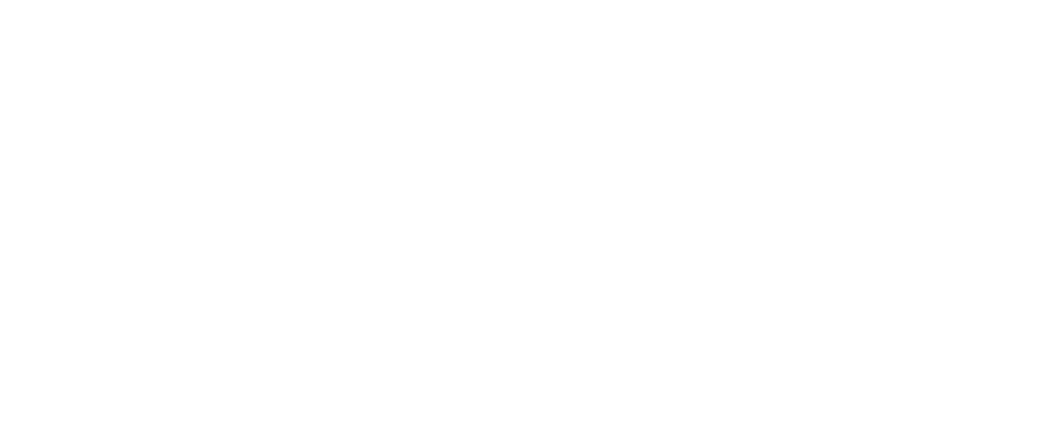
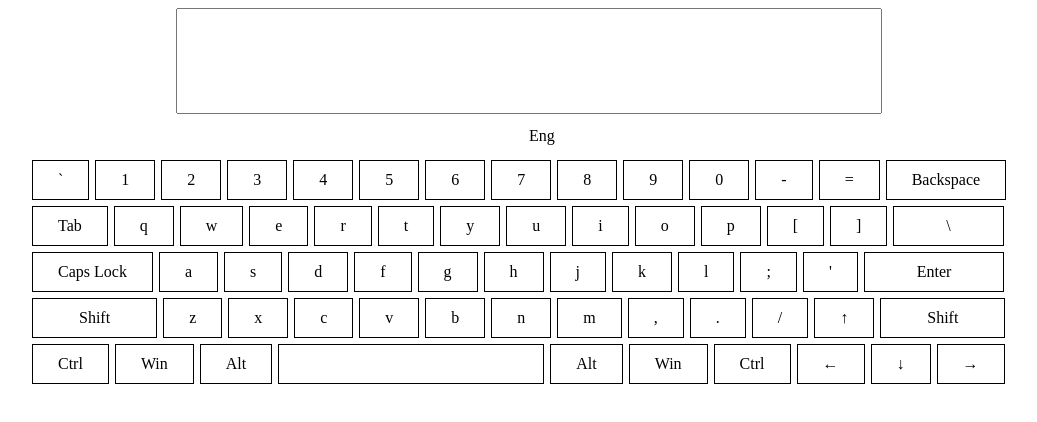
Before and after one commit to moygospadin/codejam-virtual-keyboard, a website: page index.html in a window 1280 px wide. Shown: the whole page, without its empty margins (111-1148 px from the left). Drawn offline with Linux system fonts and the light colour scheme.

Commit message:
feat: english keyboard generation, delete by backspace

```diff
--- a/index.html
+++ b/index.html
@@ -4,11 +4,15 @@
 <head>
     <meta charset="UTF-8">
     <meta name="viewport" content="width=device-width, initial-scale=1.0">
-    <title>Document</title>
+    <title>KEYBOARD</title>
+    <link rel="stylesheet" href="style.css">
 </head>
 
 <body>
 
+
+
+    <script type="module" src="script.js"></script>
 </body>
 
 </html>
--- /dev/null
+++ b/keyboard.js
@@ -0,0 +1,48 @@
+export const keyboardKeys = [192, 49, 50, 51, 52, 53, 54, 55, 56, 57, 48, 189, 187, 8,
+    9, 81, 87, 69, 82, 84, 89, 85, 73, 79, 80, 219, 221, 220,
+    20, 65, 83, 68, 70, 71, 72, 74, 75, 76, 186, 222, 13,
+    16, 90, 88, 67, 86, 66, 78, 77, 188, 190, 191, 38, 16,
+    17, 91, 18, 32, 18, 91, 17, 37, 40, 39
+];
+
+export const engKeys = ['`', '1', '2', '3', '4', '5', '6', '7', '8', '9', '0', '-', '=', 'Backspace',
+    'Tab', 'q', 'w', 'e', 'r', 't', 'y', 'u', 'i', 'o', 'p', '[', ']', '\\',
+    'Caps Lock', 'a', 's', 'd', 'f', 'g', 'h', 'j', 'k', 'l', ';', "'", 'Enter',
+    'Shift', 'z', 'x', 'c', 'v', 'b', 'n', 'm', ',', '.', '/', '↑', 'Shift',
+    'Ctrl', 'Win', 'Alt', ' ', 'Alt', 'Win', 'Ctrl', '←', '↓', '→'
+];
+
+export const engKeysUpperCase = ['`', '1', '2', '3', '4', '5', '6', '7', '8', '9', '0', '-', '=', 'Backspace',
+    'Tab', 'Q', 'W', 'E', 'R', 'T', 'Y', 'U', 'I', 'O', 'P', '[', ']', '\\',
+    'Caps Lock', 'A', 'S', 'D', 'F', 'G', 'H', 'J', 'K', 'L', ';', "'", 'Enter',
+    'Shift', 'Z', 'X', 'C', 'V', 'B', 'N', 'M', ',', '.', '/', '↑', 'Shift',
+    'Ctrl', 'Win', 'Alt', '', 'Alt', 'Win', 'Ctrl', '←', '↓', '→'
+];
+
+export const engKeysShift = ['~', '!', '@', '#', '$', '%', '^', '&', '*', '(', ')', '_', '+', 'Backspace',
+    'Tab', 'Q', 'W', 'E', 'R', 'T', 'Y', 'U', 'I', 'O', 'P', '{', '}', '|',
+    'Caps Lock', 'A', 'S', 'D', 'F', 'G', 'H', 'J', 'K', 'L', ':', '"', 'Enter',
+    'Shift', 'Z', 'X', 'C', 'V', 'B', 'N', 'M', '<', '>', '?', '↑', 'Shift',
+    'Ctrl', 'Win', 'Alt', '', 'Alt', 'Win', 'Ctrl', '←', '↓', '→'
+];
+
+export const rusKeys = ['ё', '1', '2', '3', '4', '5', '6', '7', '8', '9', '0', '-', '=', 'Backspace',
+    'Tab', 'й', 'ц', 'у', 'к', 'е', 'н', 'г', 'ш', 'щ', 'з', 'х', 'ъ', '\\',
+    'Caps Lock', 'ф', 'ы', 'в', 'а', 'п', 'р', 'о', 'л', 'д', 'ж', "э", 'Enter',
+    'Shift', 'я', 'ч', 'с', 'м', 'и', 'т', 'ь', 'б', 'ю', '.', '↑', 'Shift',
+    'Ctrl', 'Win', 'Alt', '', 'Alt', 'Win', 'Ctrl', '←', '↓', '→'
+];
+
+export const rusKeysUpperCase = ['Ё', '1', '2', '3', '4', '5', '6', '7', '8', '9', '0', '-', '=', 'Backspace',
+    'Tab', 'Й', 'Ц', 'У', 'К', 'Е', 'Н', 'Г', 'Ш', 'Щ', 'З', 'Х', 'Ъ', '\\',
+    'Caps Lock', 'Ф', 'Ы', 'В', 'А', 'П', 'Р', 'О', 'Л', 'Д', 'Ж', "Э", 'Enter',
+    'Shift', 'Я', 'Ч', 'С', 'М', 'И', 'Т', 'Ь', 'Б', 'Ю', '.', '↑', 'Shift',
+    'Ctrl', 'Win', 'Alt', '', 'Alt', 'Win', 'Ctrl', '←', '↓', '→'
+];
+
+export const rusKeysShift = ['Ё', '!', '"', '№', ';', '%', ':', '?', '*', '(', ')', '_', '+', 'Backspace',
+    'Tab', 'Й', 'Ц', 'У', 'К', 'Е', 'Н', 'Г', 'Ш', 'Щ', 'З', 'Х', 'Ъ', '/',
+    'Caps Lock', 'Ф', 'Ы', 'В', 'А', 'П', 'Р', 'О', 'Л', 'Д', 'Ж', "Э", 'Enter',
+    'Shift', 'Я', 'Ч', 'С', 'М', 'И', 'Т', 'Ь', 'Б', 'Ю', ',', '↑', 'Shift',
+    'Ctrl', 'Win', 'Alt', '', 'Alt', 'Win', 'Ctrl', '←', '↓', '→'
+];
--- a/script.js
+++ b/script.js
@@ -1,3 +1,64 @@
+import { keyboardKeys, engKeys /*, engKeysUpperCase, engKeysShift, rusKeys, rusKeysUpperCase, rusKeysShift, specialKeys, specialKeysWidth*/ } from './keyboard.js';
 window.onload = function() {
+    const textarea = '<div class="textarea"><textarea id="text" name="name" rows="8" cols="80" readonly></textarea></div>';
+    const keyboard = '<div id="keyboard"></div>';
+    const languageP = '<p class="language">Eng</p>';
+    const body = document.querySelector('body');
 
+
+    body.insertAdjacentHTML('afterbegin', keyboard);
+    body.insertAdjacentHTML('afterbegin', languageP);
+    body.insertAdjacentHTML('afterbegin', textarea);
+
+    let initKeyboad = () => {
+        // const langKeys = isEng === 1 ? engKeys : rusKeys;
+        // languageHtml.innerText = isEng === 1 ? 'Eng' : 'Rus';
+        let i = 0;
+        let keyValue = '';
+        keyboardKeys.forEach((el) => {
+            keyValue += `<div class="key-def" data=` + el + `>${engKeys[i]}</div>`;
+            i++;
+        });
+        document.getElementById('keyboard').innerHTML = keyValue;
+
+    }
+    initKeyboad();
+
+    document.addEventListener('keydown', (event) => {
+        // event.key
+        // console.log(event);
+        let element = document.querySelector('div[data="' + `${event.keyCode}` + '"]');
+        // console.log(element);
+        // console.log(event.key);
+        element.classList.add('active');
+        if (event.key == "Backspace") {
+            console.log("21");
+            backSpace();
+        } else
+            document.getElementById('text').value += event.key;
+    });
+    document.addEventListener('keyup', (event) => {
+        let element = document.querySelector('div[data="' + `${event.keyCode}` + '"]');
+        element.classList.remove('active');
+    });
+    const divKey = document.querySelectorAll('.key-def');
+
+    divKey.forEach(elem => {
+        elem.addEventListener('click', (event) => {
+            // console.log("!", event.target.innerHTML, "!");
+            if (event.target.innerHTML == "Backspace") {
+                console.log("21");
+                backSpace();
+            } else
+                document.getElementById('text').value += (event.target.innerHTML);
+
+        });
+    });
+
+
+    function backSpace() {
+        // console.log("212");
+        document.getElementById('text').value = document.getElementById('text').value.slice(0, -1);
+
+    }
 }
--- /dev/null
+++ b/style.css
@@ -0,0 +1,46 @@
+textarea {
+    width: 700px;
+    height: 100px;
+    resize: none;
+}
+
+.active {
+    color: red;
+}
+
+.language {
+    margin: 1% 50%;
+}
+
+.textarea {
+    display: flex;
+    align-items: center;
+    justify-content: center
+}
+
+.key-def {
+    margin: 3px;
+    padding: 10px 25px;
+    border: 1px solid black;
+    cursor: pointer;
+}
+
+#keyboard {
+    width: 1000px;
+    display: flex;
+    flex-wrap: wrap;
+    margin: 0 auto;
+}
+
+div[data="32"] {
+    padding: 10px 132px;
+}
+
+div[data="16"] {
+    padding: 10px 46px;
+}
+
+div[data="220"],
+div[data="13"] {
+    padding: 10px 52px;
+}
```
Also changed, not shown: .eslintrc.js.
